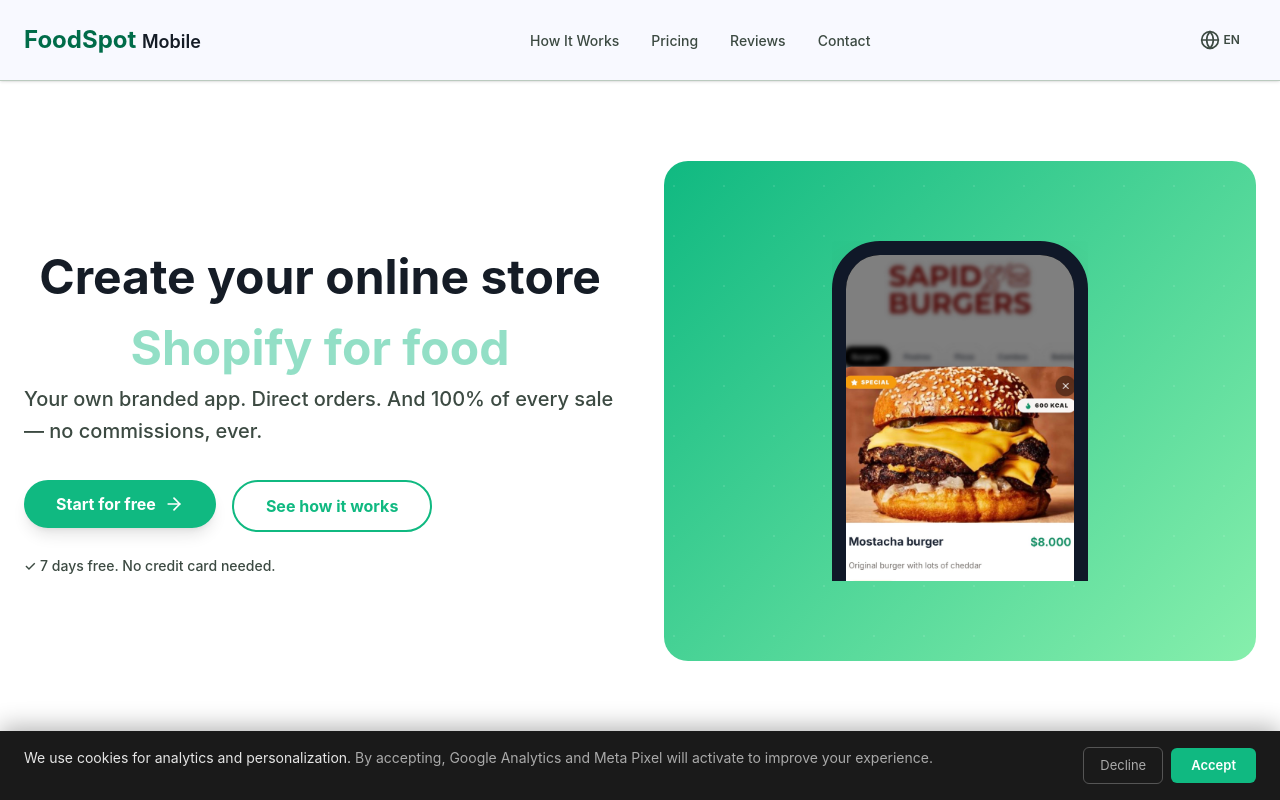
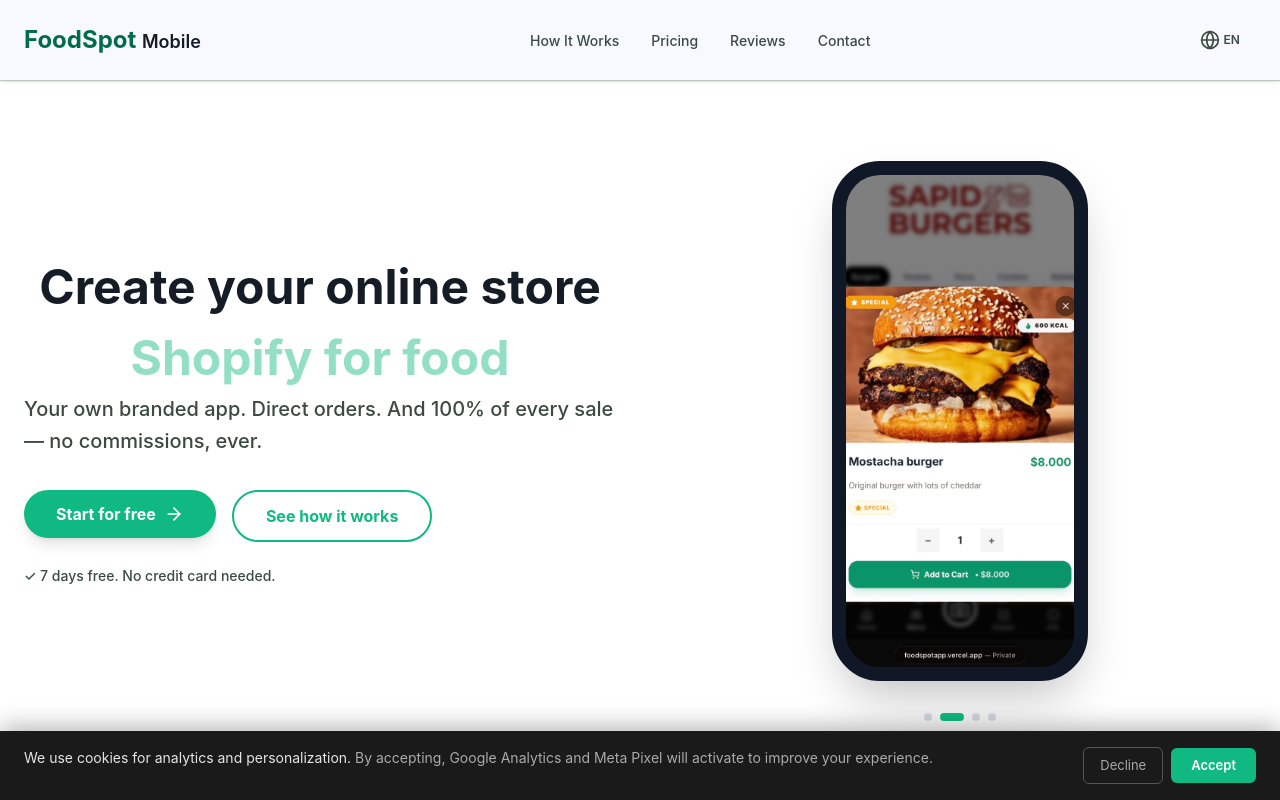
Before and after one commit to hikaribrandan3-code/foodspot-new-landing-page-, a React (Vite) app: page / in a window 1280 px wide. Shown: the top 800 px of the page. Built offline with nearby package versions, Linux system fonts and the light colour scheme; a web font is replaced by a local one.

Commit message:
Revert "Add leaf background gradient, reduce phone to 65% showing, improve hero layout"
This reverts commit 089b87cbeb8e58b7d28df9f180951f757c247e9d.

```diff
--- a/src/components/MainSections.tsx
+++ b/src/components/MainSections.tsx
@@ -206,15 +206,9 @@ export function Hero() {
             </p>
           </div>
 
-          {/* Right: Phone with leaf background */}
-          <div className="hidden md:flex justify-center items-center relative" style={{ background: 'linear-gradient(135deg, #10b981 0%, #86efac 100%)', borderRadius: '24px', padding: '40px', minHeight: '500px' }}>
-            {/* Leaf pattern overlay */}
-            <div className="absolute inset-0 opacity-10" style={{ backgroundImage: 'radial-gradient(circle at 20% 50%, #ffffff 1px, transparent 1px)', backgroundSize: '50px 50px' }}></div>
-
-            {/* Phone mockup - 65% showing */}
-            <div className="relative z-10" style={{ height: '340px', overflow: 'hidden' }}>
-              <AnimatedPhoneShowcase />
-            </div>
+          {/* Right: Animated phone mockup */}
+          <div className="hidden md:flex justify-center">
+            <AnimatedPhoneShowcase />
           </div>
         </div>
 
```
